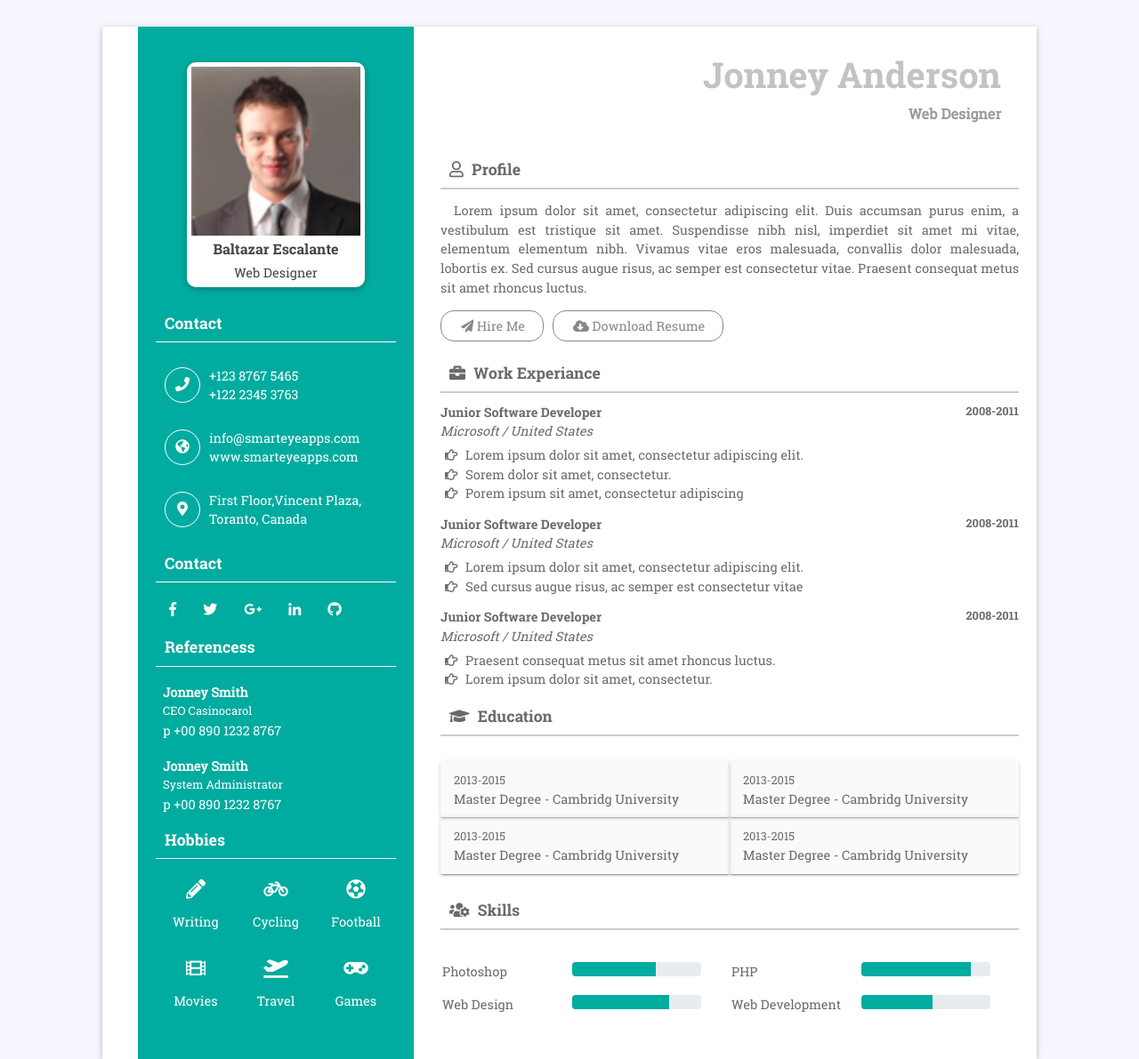
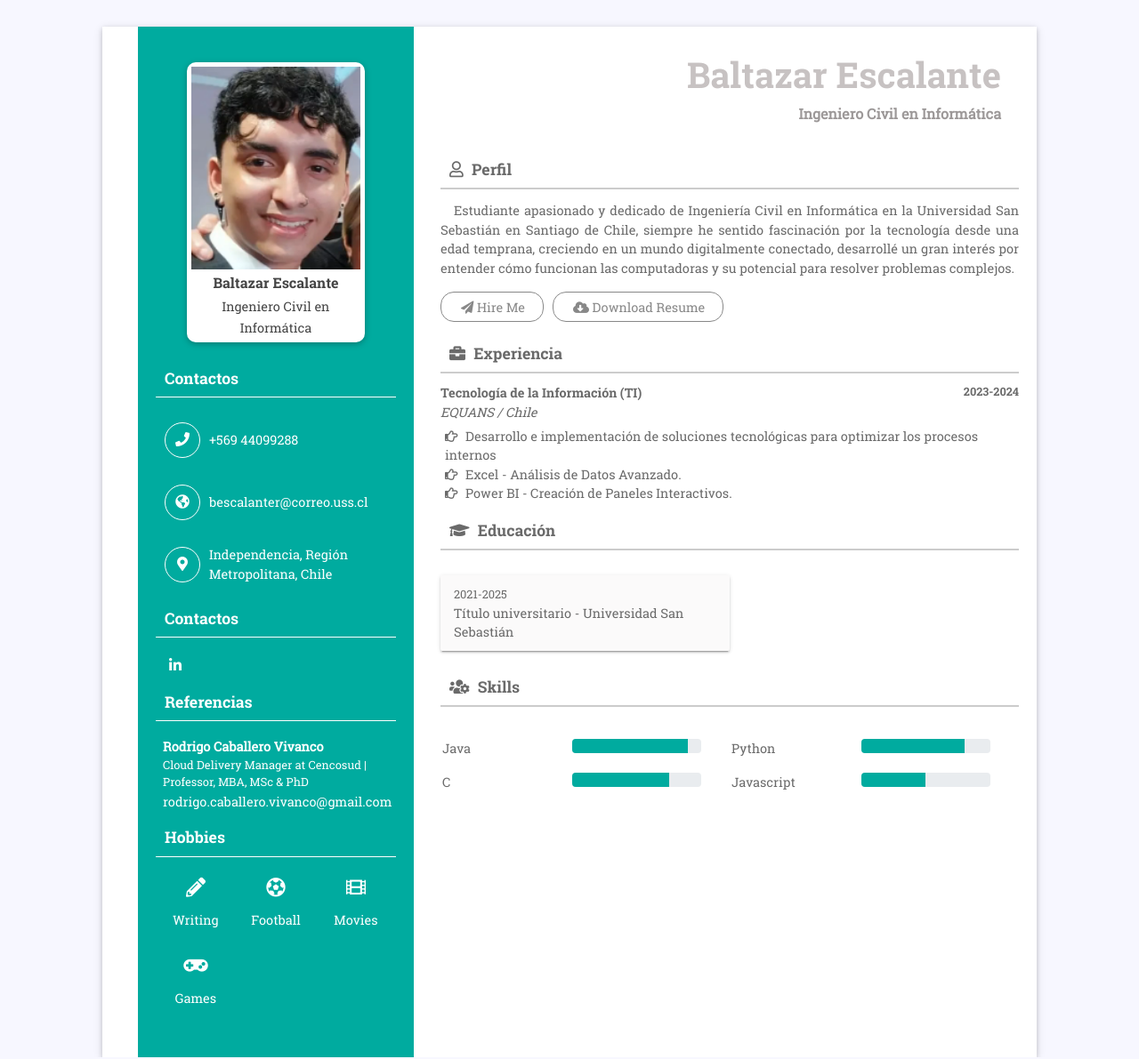
Before and after one commit to Baltiuss/Baltiuss.github.io, a plain HTML site: page index.html in a window 1280 px wide. Shown: the whole page at 89% size. Drawn offline with Linux system fonts and the light colour scheme.

Commit message:
Add files via upload

```diff
--- a/assets/css/style.css
+++ b/assets/css/style.css
@@ -25,7 +25,7 @@ img {
 a {
   text-decoration: none;
   outline: none;
-  color: #444; }
+  color: #FFF; }
 
 a:hover {
   color: #444; }
--- a/index.html
+++ b/index.html
@@ -19,18 +19,17 @@
                 <div class="col-md-4 left-co">
                     <div class="left-side">
                         <div class="profile-info">
-                            <img src="assets/images/profile.jpg" alt="">
+                            <img src="assets/images/Fotoperfil.png" alt="">
                             <h3>Baltazar Escalante</h3>
-                            <span>Web Designer</span>
+                            <span>Ingeniero Civil en Informática</span>
                         </div>
-                        <h4 class="ltitle">Contact</h4>
+                        <h4 class="ltitle">Contactos</h4>
                         <div class="contact-box pb0">
                             <div class="icon">
                                 <i class="fas fa-phone"></i>
                             </div>
                             <div class="detail">
-                                +123 8767 5465 <br>
-                                +122 2345 3763
+                                +569 44099288
                             </div>
                         </div>
                         <div class="contact-box pb0">
@@ -38,8 +37,7 @@
                                 <i class="fas fa-globe-americas"></i>
                             </div>
                             <div class="detail">
-                                info@smarteyeapps.com <br>
-                                www.smarteyeapps.com
+                                bescalanter@correo.uss.cl
                             </div>
                         </div>
                         <div class="contact-box">
@@ -47,36 +45,26 @@
                                 <i class="fas fa-map-marker-alt"></i>
                             </div>
                             <div class="detail">
-                                First Floor,Vincent Plaza, Toranto, Canada
+                                Independencia, Región Metropolitana, Chile
                             </div>
                         </div>
-                        <h4 class="ltitle">Contact</h4>
+                        <h4 class="ltitle">Contactos</h4>
                         <ul class="row social-link no-margin">
-                            <li><i class="fab fa-facebook-f"></i></li>
-                            <li><i class="fab fa-twitter"></i></li>
-                            <li><i class="fab fa-google-plus-g"></i></li>
-                            <li><i class="fab fa-linkedin-in"></i></li>
-                            <li><i class="fab fa-github"></i></li>
+                            <a class="social-icon" href="https://www.linkedin.com/in/baltazar-escalante-rencoret-9ba9362a5/"><li><i class="fab fa-linkedin-in"></i></li></a>
+
                         </ul>
-                        <h4 class="ltitle">Referencess</h4>
+                        <h4 class="ltitle">Referencias</h4>
 
                         <div class="refer-cov">
-                            <b>Jonney Smith</b>
-                            <p>CEO Casinocarol</p>
-                            <span>p +00 890 1232 8767</span>
-                        </div>
-                        <div class="refer-cov">
-                            <b>Jonney Smith</b>
-                            <p>System Administrator</p>
-                            <span>p +00 890 1232 8767</span>
+                            <b>Rodrigo Caballero Vivanco</b>
+                            <p>Cloud Delivery Manager at Cencosud | Professor, MBA, MSc & PhD</p>
+                            <span>rodrigo.caballero.vivanco@gmail.com</span>
                         </div>
                         <h4 class="ltitle">Hobbies</h4>
                         <ul class="hoby row no-margin">
                             <li><i class="fas fa-pencil-alt"></i> <br> Writing</li>
-                            <li><i class="fas fa-bicycle"></i> <br> Cycling</li>
                             <li><i class="fas fa-futbol"></i> <br> Football</li>
                             <li><i class="fas fa-film"></i><br> Movies</li>
-                            <li><i class="fas fa-plane-departure"></i> <br>Travel</li>
                             <li><i class="fas fa-gamepad"></i> <br> Games</li>
                         </ul>
                     </div>
@@ -84,12 +72,12 @@
                 <div class="col-md-8 rt-div">
                     <div class="rit-cover">
                         <div class="hotkey">
-                            <h1 class="">Jonney Anderson </h1>
-                            <small>Web Designer</small>
+                            <h1 class="">Baltazar Escalante </h1>
+                            <small>Ingeniero Civil en Informática</small>
                         </div>
-                        <h2 class="rit-titl"><i class="far fa-user"></i> Profile</h2>
+                        <h2 class="rit-titl"><i class="far fa-user"></i> Perfil</h2>
                         <div class="about">
-                            <p>Lorem ipsum dolor sit amet, consectetur adipiscing elit. Duis accumsan purus enim, a vestibulum est tristique sit amet. Suspendisse nibh nisl, imperdiet sit amet mi vitae, elementum elementum nibh. Vivamus vitae eros malesuada, convallis dolor malesuada, lobortis ex. Sed cursus augue risus, ac semper est consectetur vitae. Praesent consequat metus sit amet rhoncus luctus.</p>
+                            <p>Estudiante apasionado y dedicado de Ingeniería Civil en Informática en la Universidad San Sebastián en Santiago de Chile, siempre he sentido fascinación por la tecnología desde una edad temprana, creciendo en un mundo digitalmente conectado, desarrollé un gran interés por entender cómo funcionan las computadoras y su potencial para resolver problemas complejos.</p>
                             <div class="btn-ro row no-margin">
                                 <ul class="btn-link">
                                     <li>
@@ -102,48 +90,21 @@
                             </div>
                         </div>
 
-                        <h2 class="rit-titl"><i class="fas fa-briefcase"></i> Work Experiance</h2>
+                        <h2 class="rit-titl"><i class="fas fa-briefcase"></i> Experiencia</h2>
                         <div class="work-exp">
-                            <h6>Junior Software Developer <span>2008-2011</span></h6>
-                            <i>Microsoft / United States</i>
+                            <h6>Tecnología de la Información (TI) <span>2023-2024</span></h6>
+                            <i>EQUANS / Chile</i>
                             <ul>
-                                <li><i class="far fa-hand-point-right"></i> Lorem ipsum dolor sit amet, consectetur adipiscing elit. </li>
-                                <li><i class="far fa-hand-point-right"></i> Sorem dolor sit amet, consectetur. </li>
-                                <li><i class="far fa-hand-point-right"></i> Porem ipsum sit amet, consectetur adipiscing </li>
+                                <li><i class="far fa-hand-point-right"></i> Desarrollo e implementación de soluciones tecnológicas para optimizar los procesos internos </li>
+                                <li><i class="far fa-hand-point-right"></i> Excel - Análisis de Datos Avanzado.</li>
+                                <li><i class="far fa-hand-point-right"></i> Power BI - Creación de Paneles Interactivos. </li>
                             </ul>
                         </div>
-                        <div class="work-exp">
-                            <h6>Junior Software Developer <span>2008-2011</span></h6>
-                            <i>Microsoft / United States</i>
-                            <ul>
-                                <li><i class="far fa-hand-point-right"></i> Lorem ipsum dolor sit amet, consectetur adipiscing elit. </li>
-
-                                <li><i class="far fa-hand-point-right"></i> Sed cursus augue risus, ac semper est consectetur vitae </li>
-                            </ul>
-                        </div>
-                        <div class="work-exp">
-                            <h6>Junior Software Developer <span>2008-2011</span></h6>
-                            <i>Microsoft / United States</i>
-                            <ul>
-                                <li><i class="far fa-hand-point-right"></i> Praesent consequat metus sit amet rhoncus luctus.
-
-                                </li>
-                                <li><i class="far fa-hand-point-right"></i> Lorem ipsum dolor sit amet, consectetur. </li>
-
-                            </ul>
-                        </div>
-
-                        <h2 class="rit-titl"><i class="fas fa-graduation-cap"></i> Education</h2>
+                        <h2 class="rit-titl"><i class="fas fa-graduation-cap"></i> Educación</h2>
                         <div class="education">
                             <ul class="row no-margin">
-                                <li class="col-md-6"><span>2013-2015</span> <br>
-                                    Master Degree - Cambridg University</li>
-                                <li class="col-md-6"><span>2013-2015</span> <br>
-                                    Master Degree - Cambridg University</li>
-                                <li class="col-md-6"><span>2013-2015</span> <br>
-                                    Master Degree - Cambridg University</li>
-                                <li class="col-md-6"><span>2013-2015</span> <br>
-                                    Master Degree - Cambridg University</li>
+                                <li class="col-md-6"><span>2021-2025</span> <br>
+                                    Título universitario - Universidad San Sebastián</li>
                             </ul>
                         </div>
 
@@ -152,11 +113,11 @@
                             <div class="col-md-6">
                                 <div class=" prog-row row">
                                     <div class="col-sm-6">
-                                        Photoshop
+                                        Java
                                     </div>
                                     <div class="col-sm-6">
                                         <div class="progress">
-                                            <div class="progress-bar" role="progressbar" style="width: 65%" aria-valuenow="25" aria-valuemin="0" aria-valuemax="100"></div>
+                                            <div class="progress-bar" role="progressbar" style="width: 90%" aria-valuenow="25" aria-valuemin="0" aria-valuemax="100"></div>
                                         </div>
                                     </div>
                                 </div>
@@ -164,11 +125,11 @@
                             <div class="col-md-6">
                                 <div class="row prog-row">
                                     <div class="col-sm-6">
-                                        PHP
+                                        Python
                                     </div>
                                     <div class="col-sm-6">
                                         <div class="progress">
-                                            <div class="progress-bar" role="progressbar" style="width: 85%" aria-valuenow="25" aria-valuemin="0" aria-valuemax="100"></div>
+                                            <div class="progress-bar" role="progressbar" style="width: 80%" aria-valuenow="25" aria-valuemin="0" aria-valuemax="100"></div>
                                         </div>
                                     </div>
                                 </div>
@@ -177,7 +138,7 @@
                             <div class="col-md-6">
                                 <div class="row prog-row">
                                     <div class="col-sm-6">
-                                        Web Design
+                                        C
                                     </div>
                                     <div class="col-sm-6">
                                         <div class="progress">
@@ -189,11 +150,11 @@
                             <div class="col-md-6">
                                 <div class="row prog-row">
                                     <div class="col-sm-6">
-                                        Web Development
+                                        Javascript
                                     </div>
                                     <div class="col-sm-6">
                                         <div class="progress">
-                                            <div class="progress-bar" role="progressbar" style="width: 55%" aria-valuenow="25" aria-valuemin="0" aria-valuemax="100"></div>
+                                            <div class="progress-bar" role="progressbar" style="width: 50%" aria-valuenow="25" aria-valuemin="0" aria-valuemax="100"></div>
                                         </div>
                                     </div>
                                 </div>
```
Also changed, not shown: assets/images/Fotoperfil.png (added).
